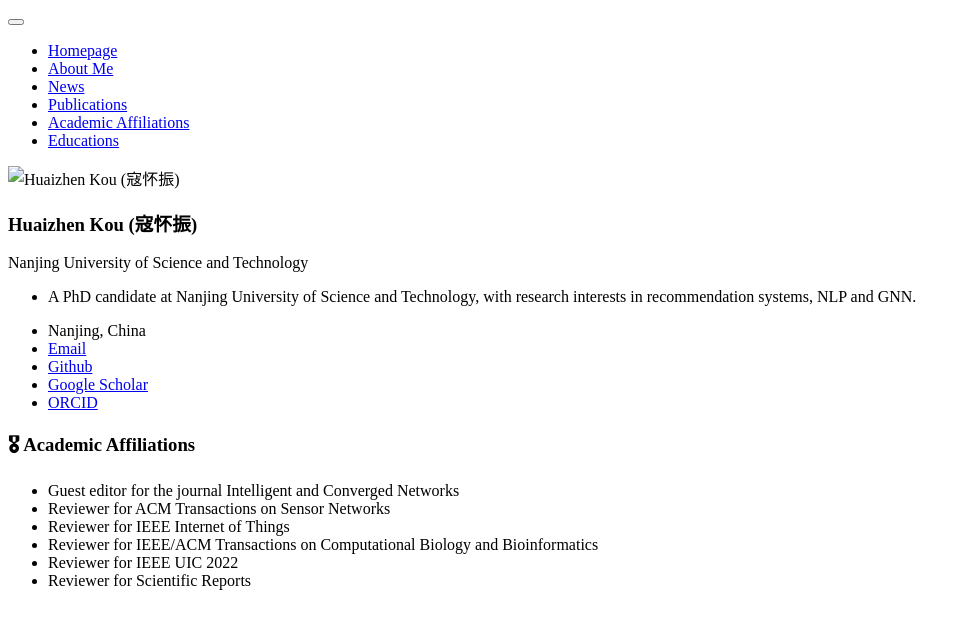
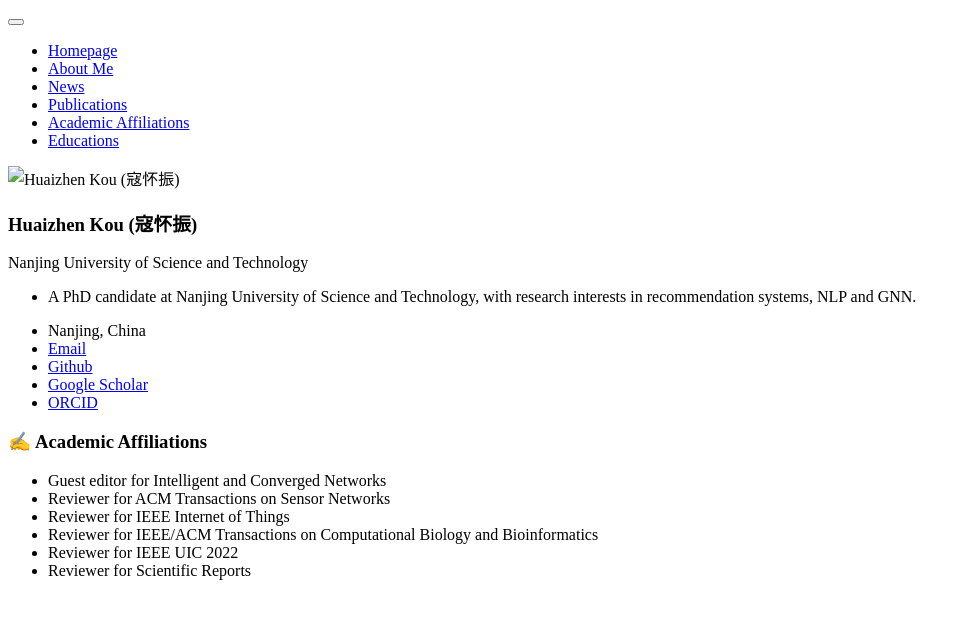
Before and after one commit to huaizhenkou/huaizhenkou.github.io, a Jekyll site: the page built from _pages/includes/honers.md, in a window 1280 px wide. Shown: the top 629 px of the page, without its empty margins (0-971 px from the left). Built offline with Jekyll 4.4.1, drawn with Linux system fonts in a browser that asks for light colours; our own code applies the rules of GitHub Pages for plain Markdown files.

Commit message:
Update honers.md

```diff
--- a/_pages/includes/honers.md
+++ b/_pages/includes/honers.md
@@ -1,6 +1,6 @@
-# 🎖 Academic Affiliations
+# ✍️ Academic Affiliations
 
-- Guest editor for the journal Intelligent and Converged Networks
+- Guest editor for Intelligent and Converged Networks
 - Reviewer for ACM Transactions on Sensor Networks
 - Reviewer for IEEE Internet of Things
 - Reviewer for IEEE/ACM Transactions on Computational Biology and Bioinformatics
```
